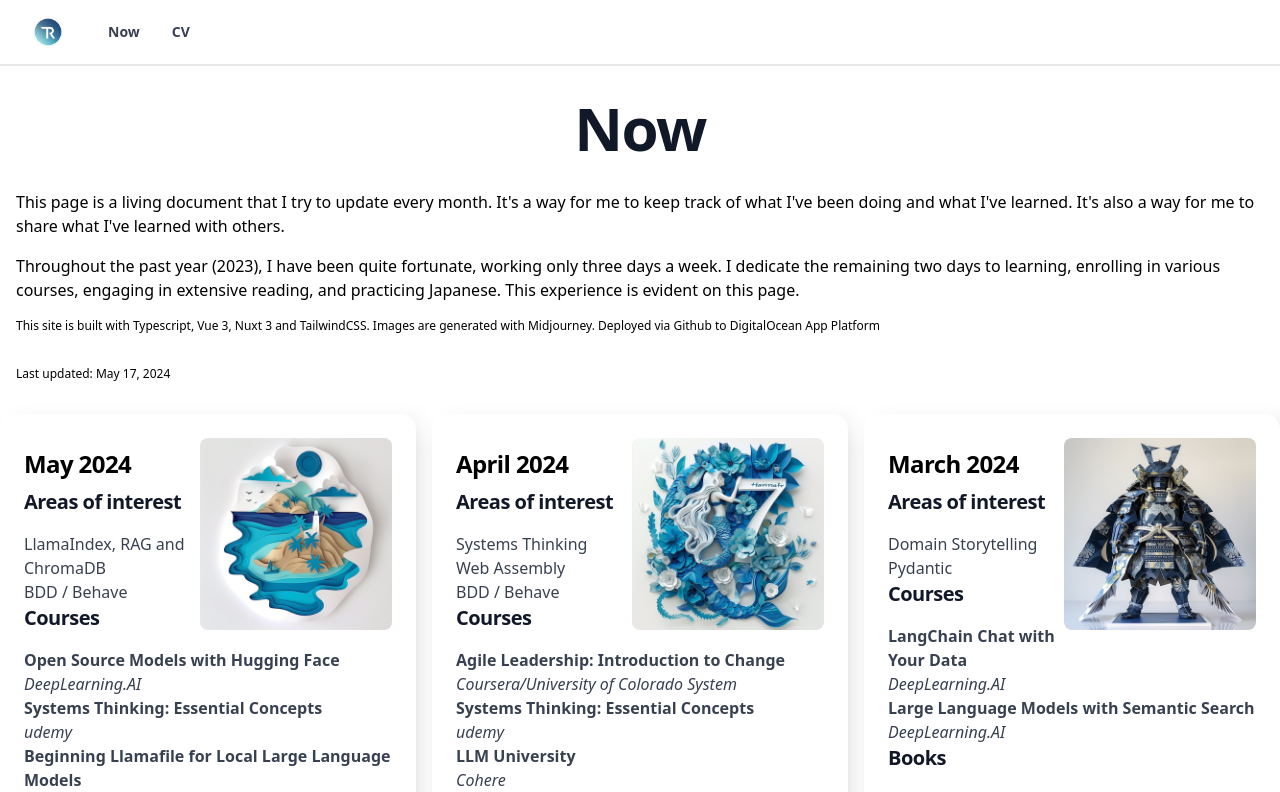
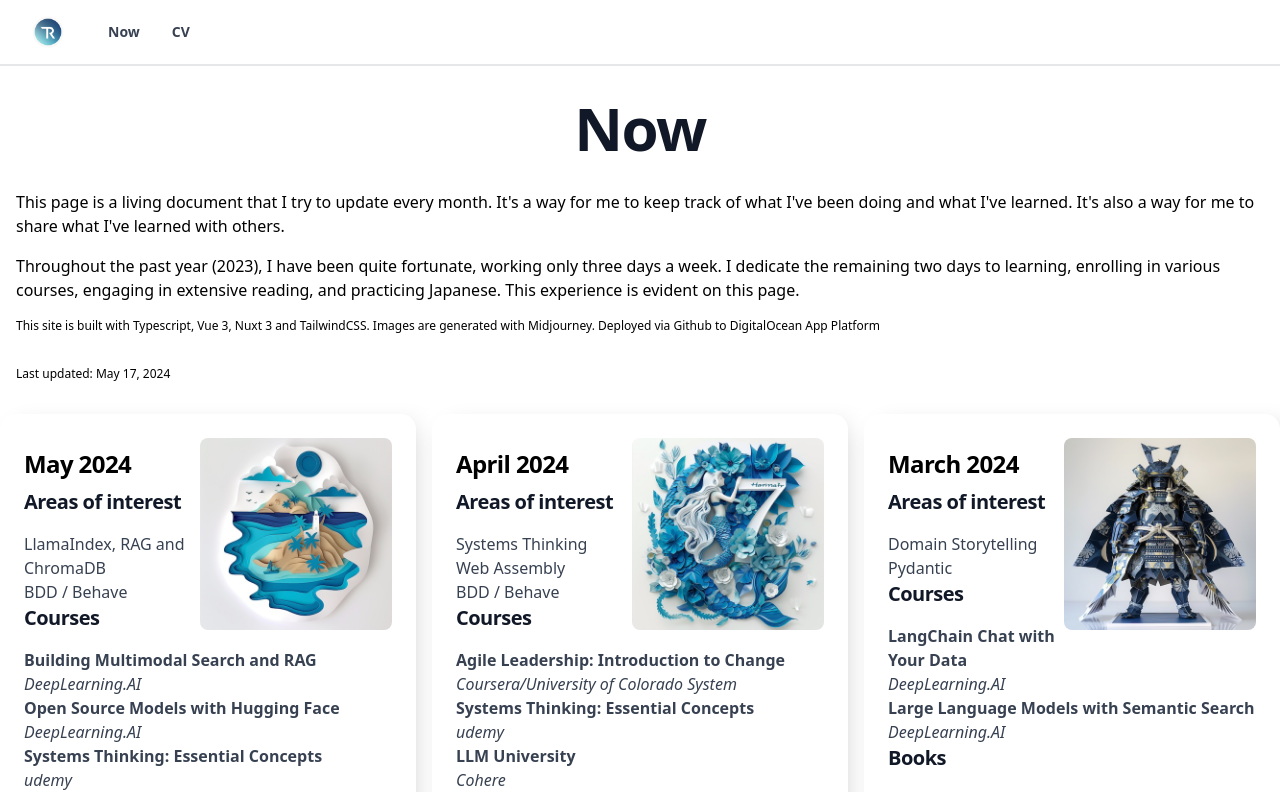
Before and after one commit to ringling/nuxt_ringling_info, a Nuxt app: page /now in a window 1280 px wide. Shown: the top 792 px of the page. Built offline with nearby package versions, Linux system fonts and the light colour scheme.

Commit message:
New course added

```diff
--- a/pages/now.vue
+++ b/pages/now.vue
@@ -25,6 +25,7 @@ Team<template>
             </ul>
             <h3>Courses</h3>
             <ul>
+              <li class="grid grid-cols-1"> <b>Building Multimodal Search and RAG</b> <em class="whitespace-nowrap">DeepLearning.AI</em></li>
               <li class="grid grid-cols-1"> <b>Open Source Models with Hugging Face</b> <em class="whitespace-nowrap">DeepLearning.AI</em></li>
               <li class="grid grid-cols-1"> <b>Systems Thinking: Essential Concepts</b> <em class="whitespace-nowrap">udemy</em></li>
               <li class="grid grid-cols-1"> <b>Beginning Llamafile for Local Large Language Models</b> <em class="whitespace-nowrap">Coursera</em></li>
```
